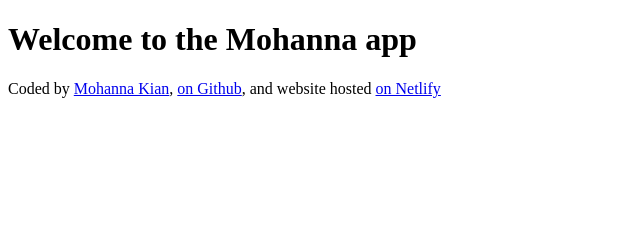
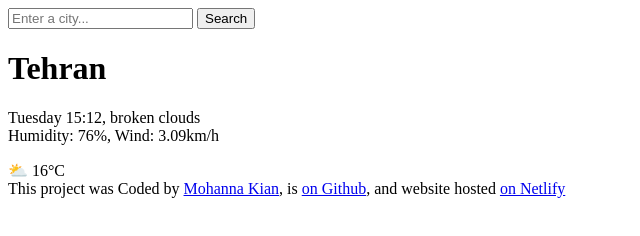
Before and after one commit to Mohanna77kian/mohanna-app, a plain HTML site: page index.html in a window 1280 px wide. Shown: the whole page, without its empty margins (0-640 px from the left). Drawn offline with Linux system fonts and the light colour scheme.

Commit message:
change html

```diff
--- a/index.html
+++ b/index.html
@@ -6,11 +6,27 @@
     <title>Document</title>
 </head>
 <body>
+    <header>
+        <input type="search" placeholder="Enter a city..." required/>
+        <input type="submit" value="Search" />
+    </header>
+    <main>
+        <div>
     <h1>
-        Welcome to the Mohanna app
+        Tehran
     </h1>
+    <p>
+        Tuesday 15:12, broken clouds
+    </br>
+        Humidity: 76%, Wind: 3.09km/h
+    </p>
+    </div>
+    <div>
+    ⛅ 16°C
+    </div>
+    </main>
     <footer>
-        Coded by <a href="https://github.com/Mohanna77kian" target="-blank">Mohanna Kian</a>,
+       This project was Coded by <a href="https://github.com/Mohanna77kian" target="-blank">Mohanna Kian</a>, is
         <a href="https://github.com/Mohanna77kian/mohanna-app" target="-blank">on Github</a>,
         and website hosted <a href="https://mohanna-app.netlify.app/" target="-blank">on Netlify</a>
     </footer>
```
